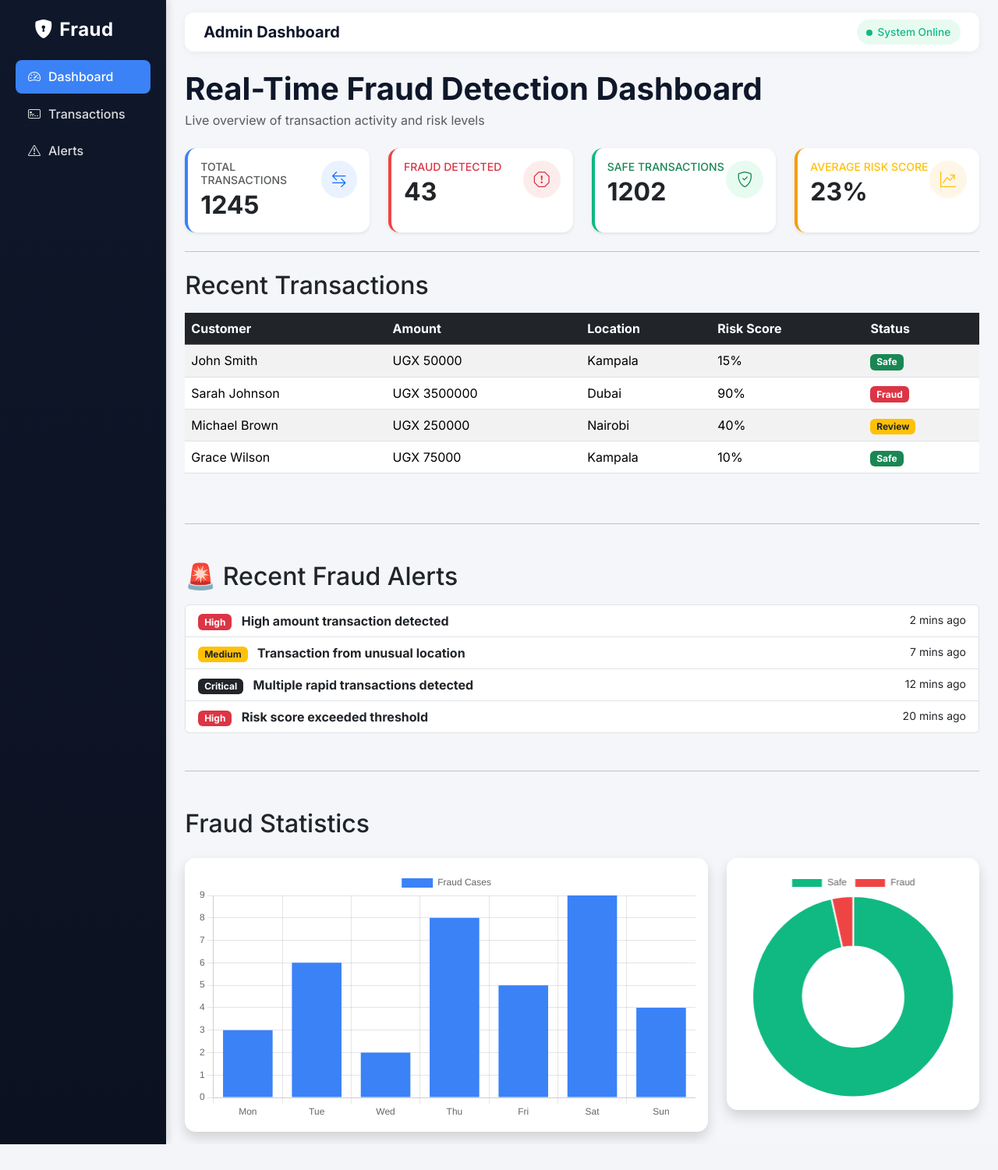
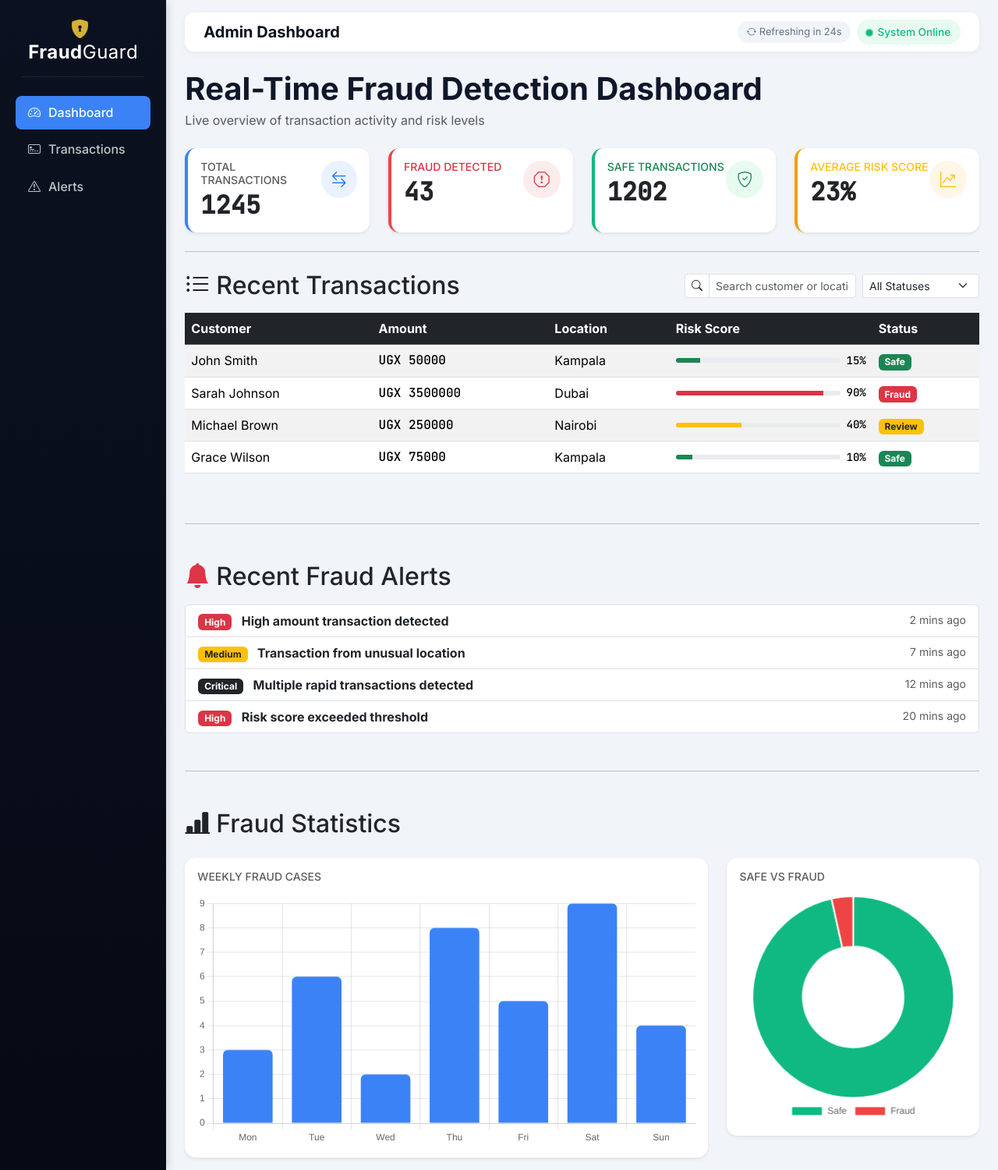
Before and after one commit to shamma-tendo/FraudDetectionSystem, a Django app: page / in a window 1280 px wide. Shown: the whole page at 78% size. Before the commit the page ends 1467 px from the top, so only its background shows below. Run offline with Django 5.2, Linux system fonts and the light colour scheme.

Commit message:
updated the dashboard

```diff
--- a/dashboard/templates/dashboard/base.html
+++ b/dashboard/templates/dashboard/base.html
@@ -14,14 +14,18 @@
 
     <!-- Google Font -->
     <link rel="preconnect" href="https://fonts.googleapis.com">
-    <link href="https://fonts.googleapis.com/css2?family=Inter:wght@400;500;600;700&display=swap" rel="stylesheet">
+    <link href="https://fonts.googleapis.com/css2?family=Inter:wght@400;500;600;700&family=JetBrains+Mono:wght@500&display=swap" rel="stylesheet">
+
+    <!-- Chart.js -->
+    <script src="https://cdn.jsdelivr.net/npm/chart.js"></script>
 
     <style>
         :root {
-            --brand-dark: #0f172a;
-            --brand-darker: #0b1120;
+            --brand-dark: #0b1120;
+            --brand-darker: #060a14;
             --brand-accent: #3b82f6;
-            --bg-soft: #f4f6f9;
+            --brand-gold: #d4af37;
+            --bg-soft: #f1f4f9;
         }
 
         body {
@@ -29,15 +33,23 @@
             background-color: var(--bg-soft);
         }
 
+        .mono { font-family: 'JetBrains Mono', monospace; }
+
         /* Sidebar */
         .sidebar {
             background: linear-gradient(180deg, var(--brand-dark) 0%, var(--brand-darker) 100%);
             box-shadow: 2px 0 10px rgba(0, 0, 0, 0.15);
         }
 
-        .sidebar h4 {
+        .sidebar-brand {
             font-weight: 700;
             letter-spacing: 0.5px;
+            border-bottom: 1px solid rgba(255,255,255,0.08);
+            padding-bottom: 1rem;
+        }
+
+        .sidebar-brand .bi {
+            color: var(--brand-gold);
         }
 
         .sidebar .nav-link {
@@ -45,7 +57,7 @@
             padding: 0.6rem 1rem;
             margin-bottom: 4px;
             font-weight: 500;
-            opacity: 0.85;
+            color: rgba(255,255,255,0.75);
             transition: all 0.2s ease;
         }
 
@@ -57,12 +69,12 @@
 
         .sidebar .nav-link:hover {
             background-color: rgba(255, 255, 255, 0.08);
-            opacity: 1;
+            color: #fff;
         }
 
         .sidebar .nav-link.active {
             background-color: var(--brand-accent);
-            opacity: 1;
+            color: #fff;
         }
 
         /* Top navbar */
@@ -93,9 +105,24 @@
             background-color: #10b981;
             border-radius: 50%;
             margin-right: 6px;
+            animation: pulse 1.6s infinite;
         }
 
-        /* Cards (shared styling hook for dashboard content) */
+        @keyframes pulse {
+            0% { box-shadow: 0 0 0 0 rgba(16,185,129,0.5); }
+            70% { box-shadow: 0 0 0 6px rgba(16,185,129,0); }
+            100% { box-shadow: 0 0 0 0 rgba(16,185,129,0); }
+        }
+
+        .refresh-pill {
+            font-size: 0.8rem;
+            color: #64748b;
+            background-color: #f1f4f9;
+            padding: 0.3rem 0.7rem;
+            border-radius: 999px;
+        }
+
+        /* Cards */
         .card {
             border: none;
             border-radius: 14px;
@@ -112,26 +139,26 @@
         <nav class="col-md-3 col-lg-2 d-md-block sidebar min-vh-100">
             <div class="position-sticky pt-4">
 
-                <h4 class="text-white text-center mb-4">
-                    <i class="bi bi-shield-lock-fill me-2"></i><span class = "me-4">Fraud</span>
+                <h4 class="text-white text-center sidebar-brand mx-3 mb-4">
+                    <i class="bi bi-shield-lock-fill me-2"></i>Fraud<span class="fw-light">Guard</span>
                 </h4>
 
                 <ul class="nav flex-column px-2">
 
                     <li class="nav-item">
-                        <a class="nav-link active text-white" href="/">
+                        <a class="nav-link active" href="/">
                             <i class="bi bi-speedometer2"></i>Dashboard
                         </a>
                     </li>
 
                     <li class="nav-item">
-                        <a class="nav-link text-white" href="#">
+                        <a class="nav-link" href="#">
                             <i class="bi bi-credit-card-2-front"></i>Transactions
                         </a>
                     </li>
 
                     <li class="nav-item">
-                        <a class="nav-link text-white" href="#">
+                        <a class="nav-link" href="#">
                             <i class="bi bi-exclamation-triangle"></i>Alerts
                         </a>
                     </li>
@@ -148,9 +175,15 @@
             <nav class="navbar top-navbar mb-4 px-3 py-2">
                 <div class="container-fluid px-2">
                     <span class="navbar-brand mb-0 h1">Admin Dashboard</span>
-                    <span class="status-pill">
-                        <span class="dot"></span>System Online
-                    </span>
+
+                    <div class="d-flex align-items-center gap-2">
+                        <span class="refresh-pill" id="refreshIndicator">
+                            <i class="bi bi-arrow-repeat"></i> Refreshing in <span id="refreshCountdown">30</span>s
+                        </span>
+                        <span class="status-pill">
+                            <span class="dot"></span>System Online
+                        </span>
+                    </div>
                 </div>
             </nav>
 
@@ -161,14 +194,28 @@
 
     </div>
 </div>
-<script src="https://cdn.jsdelivr.net/npm/chart.js"></script>
 
 <script src="https://cdn.jsdelivr.net/npm/bootstrap@5.3.3/dist/js/bootstrap.bundle.min.js"></script>
+
+<script>
+    // --- Auto-refresh (simulates real-time monitoring) ---
+    // Reloads the page every REFRESH_SECONDS. Swap this for an AJAX/fetch
+    // call to a JSON endpoint later if you want a no-reload live update.
+    const REFRESH_SECONDS = 30;
+    let secondsLeft = REFRESH_SECONDS;
+    const countdownEl = document.getElementById('refreshCountdown');
+
+    setInterval(() => {
+        secondsLeft -= 1;
+        if (secondsLeft <= 0) {
+            window.location.reload();
+        }
+        if (countdownEl) countdownEl.textContent = secondsLeft;
+    }, 1000);
+</script>
 
 {% block scripts %}
 {% endblock %}
 
 </body>
-
-</body>
 </html>
--- a/dashboard/templates/dashboard/dashboard.html
+++ b/dashboard/templates/dashboard/dashboard.html
@@ -18,7 +18,7 @@
                 <div class="d-flex justify-content-between align-items-start">
                     <div>
                         <h6 class="text-muted text-uppercase small mb-1">Total Transactions</h6>
-                        <h2 class="fw-bold mb-0">{{ total_transactions }}</h2>
+                        <h2 class="fw-bold mb-0 mono">{{ total_transactions }}</h2>
                     </div>
                     <div class="rounded-circle d-flex align-items-center justify-content-center"
                          style="width:48px;height:48px;background-color:#eaf2ff;">
@@ -36,7 +36,7 @@
                 <div class="d-flex justify-content-between align-items-start">
                     <div>
                         <h6 class="text-danger text-uppercase small mb-1">Fraud Detected</h6>
-                        <h2 class="fw-bold mb-0">{{ fraud_transactions }}</h2>
+                        <h2 class="fw-bold mb-0 mono">{{ fraud_transactions }}</h2>
                     </div>
                     <div class="rounded-circle d-flex align-items-center justify-content-center"
                          style="width:48px;height:48px;background-color:#fdecec;">
@@ -54,7 +54,7 @@
                 <div class="d-flex justify-content-between align-items-start">
                     <div>
                         <h6 class="text-success text-uppercase small mb-1">Safe Transactions</h6>
-                        <h2 class="fw-bold mb-0">{{ safe_transactions }}</h2>
+                        <h2 class="fw-bold mb-0 mono">{{ safe_transactions }}</h2>
                     </div>
                     <div class="rounded-circle d-flex align-items-center justify-content-center"
                          style="width:48px;height:48px;background-color:#e8fbf1;">
@@ -72,7 +72,7 @@
                 <div class="d-flex justify-content-between align-items-start">
                     <div>
                         <h6 class="text-warning text-uppercase small mb-1">Average Risk Score</h6>
-                        <h2 class="fw-bold mb-0">{{ average_risk }}%</h2>
+                        <h2 class="fw-bold mb-0 mono">{{ average_risk }}%</h2>
                     </div>
                     <div class="rounded-circle d-flex align-items-center justify-content-center"
                          style="width:48px;height:48px;background-color:#fef6e7;">
@@ -87,273 +87,195 @@
 
 <hr class="my-4">
 
+<div class="d-flex justify-content-between align-items-center mb-3 flex-wrap gap-2">
+    <h2 class="mb-0"><i class="bi bi-list-ul me-2"></i>Recent Transactions</h2>
 
-<h2 class="mb-3">
-    Recent Transactions
-</h2>
+    <!-- 🔍 Search + filter controls (client-side, no backend change needed) -->
+    <div class="d-flex gap-2 flex-wrap">
+        <div class="input-group input-group-sm" style="width: 220px;">
+            <span class="input-group-text bg-white"><i class="bi bi-search"></i></span>
+            <input type="text" id="txnSearch" class="form-control" placeholder="Search customer or location...">
+        </div>
 
+        <select id="statusFilter" class="form-select form-select-sm" style="width: 150px;">
+            <option value="all">All Statuses</option>
+            <option value="Fraud">Fraud</option>
+            <option value="Review">Review</option>
+            <option value="Safe">Safe</option>
+        </select>
+    </div>
+</div>
 
 <div class="table-responsive">
-
-
-<table class="table table-striped table-hover">
-
+<table class="table table-striped table-hover align-middle" id="txnTable">
 
 <thead class="table-dark">
-
-
 <tr>
-
-<th>
-Customer
-</th>
-
-
-<th>
-Amount
-</th>
-
-
-<th>
-Location
-</th>
-
-
-<th>
-Risk Score
-</th>
-
-
-<th>
-Status
-</th>
-
-
+    <th>Customer</th>
+    <th>Amount</th>
+    <th>Location</th>
+    <th>Risk Score</th>
+    <th>Status</th>
 </tr>
-
-
 </thead>
 
+<tbody>
+{% for transaction in transactions %}
+<tr data-status="{{ transaction.status }}"
+    data-search="{{ transaction.customer|lower }} {{ transaction.location|lower }}">
 
-
-<tbody>
-
-
-{% for transaction in transactions %}
-
-
-<tr>
-
-
+    <td>{{ transaction.customer }}</td>
+    <td class="mono">UGX {{ transaction.amount }}</td>
+    <td>{{ transaction.location }}</td>
+    <td style="min-width: 140px;">
+        <div class="d-flex align-items-center gap-2">
+            <div class="progress flex-grow-1" style="height: 6px;">
+                <div class="progress-bar
+                    {% if transaction.risk >= 70 %}bg-danger
+                    {% elif transaction.risk >= 40 %}bg-warning
+                    {% else %}bg-success{% endif %}"
+                    style="width: {{ transaction.risk }}%;">
+                </div>
+            </div>
+            <span class="mono small">{{ transaction.risk }}%</span>
+        </div>
+    </td>
     <td>
-{{ transaction.customer }}
+        {% if transaction.status == "Fraud" %}
+            <span class="badge bg-danger">{{ transaction.status }}</span>
+        {% elif transaction.status == "Review" %}
+            <span class="badge bg-warning text-dark">{{ transaction.status }}</span>
+        {% else %}
+            <span class="badge bg-success">{{ transaction.status }}</span>
+        {% endif %}
     </td>
-
-
-<td>
-UGX {{ transaction.amount }}
-</td>
-
-
-<td>
-{{ transaction.location }}
-</td>
-
-
-<td>
-{{ transaction.risk }}%
-</td>
-
-
-
-<td>
-
-
-{% if transaction.status == "Fraud" %}
-
-
-<span class="badge bg-danger">
-
-{{ transaction.status }}
-
-</span>
-
-
-{% elif transaction.status == "Review" %}
-
-
-<span class="badge bg-warning text-dark">
-
-{{ transaction.status }}
-
-</span>
-
-
-{% else %}
-
-
-<span class="badge bg-success">
-
-{{ transaction.status }}
-
-</span>
-
-
-{% endif %}
-
-
-</td>
-
-
-
 </tr>
-
-
 {% endfor %}
-
-
-
 </tbody>
-
 
 </table>
 
-
+<p class="text-muted small d-none" id="noResultsMsg">No transactions match your search/filter.</p>
 </div>
 
 <hr class="my-5">
 
-<h2 class="mb-3">
-    🚨 Recent Fraud Alerts
-</h2>
+<h2 class="mb-3"><i class="bi bi-bell-fill text-danger me-2"></i>Recent Fraud Alerts</h2>
 
 <div class="list-group">
-
 {% for alert in alerts %}
-
 <div class="list-group-item">
-
     <div class="d-flex justify-content-between">
-
         <div>
-
             {% if alert.severity == "Critical" %}
-
-<span class="badge bg-dark">
-Critical
-</span>
-
+                <span class="badge bg-dark">Critical</span>
             {% elif alert.severity == "High" %}
-
-<span class="badge bg-danger">
-High
-</span>
-
+                <span class="badge bg-danger">High</span>
             {% else %}
-
-<span class="badge bg-warning text-dark">
-Medium
-</span>
-
+                <span class="badge bg-warning text-dark">Medium</span>
             {% endif %}
-
-<strong class="ms-2">
-
-{{ alert.message }}
-
-</strong>
-
+            <strong class="ms-2">{{ alert.message }}</strong>
         </div>
-
-<small>
-
-{{ alert.time }}
-
-</small>
-
+        <small class="text-muted">{{ alert.time }}</small>
     </div>
-
 </div>
-
 {% endfor %}
-
 </div>
 
 <hr class="my-5">
 
-<h2 class="mb-4">
-    Fraud Statistics
-</h2>
+<h2 class="mb-4"><i class="bi bi-bar-chart-line-fill me-2"></i>Fraud Statistics</h2>
 
-<div class="row">
-
+<div class="row g-4">
     <div class="col-lg-8">
-
-        <div class="card shadow">
-
+        <div class="card shadow-sm">
             <div class="card-body">
-
+                <h6 class="text-muted text-uppercase small mb-3">Weekly Fraud Cases</h6>
                 <canvas id="fraudChart"></canvas>
-
             </div>
-
         </div>
-
     </div>
 
     <div class="col-lg-4">
-
-        <div class="card shadow">
-
+        <div class="card shadow-sm">
             <div class="card-body">
-
+                <h6 class="text-muted text-uppercase small mb-3">Safe vs Fraud</h6>
                 <canvas id="riskChart"></canvas>
-
+            </div>
+        </div>
+    </div>
 </div>
 
-        </div>
-
-    </div>
-
-</div>
-
+<!-- 📊 Real data passed safely from Django views (see notes below) -->
+{{ weekly_labels|json_script:"weekly-labels-data" }}
+{{ weekly_fraud_counts|json_script:"weekly-fraud-data" }}
+{{ safe_transactions|json_script:"safe-count-data" }}
+{{ fraud_transactions|json_script:"fraud-count-data" }}
 
 {% endblock %}
 
 {% block scripts %}
+<script>
+    // ---------- 🔍 Search + status filter for transactions table ----------
+    const searchInput = document.getElementById('txnSearch');
+    const statusFilter = document.getElementById('statusFilter');
+    const rows = document.querySelectorAll('#txnTable tbody tr');
+    const noResultsMsg = document.getElementById('noResultsMsg');
 
-<script>
+    function applyFilters() {
+        const term = searchInput.value.trim().toLowerCase();
+        const status = statusFilter.value;
+        let visibleCount = 0;
 
-const fraudChart = document.getElementById("fraudChart").getContext("2d");
+        rows.forEach(row => {
+            const matchesSearch = row.dataset.search.includes(term);
+            const matchesStatus = status === 'all' || row.dataset.status === status;
+            const show = matchesSearch && matchesStatus;
+            row.classList.toggle('d-none', !show);
+            if (show) visibleCount++;
+        });
 
-new Chart(fraudChart, {
+        noResultsMsg.classList.toggle('d-none', visibleCount !== 0);
+    }
+
+    searchInput.addEventListener('input', applyFilters);
+    statusFilter.addEventListener('change', applyFilters);
+
+    // ---------- 📊 Charts using real Django data ----------
+    const weeklyLabels = JSON.parse(document.getElementById('weekly-labels-data').textContent);
+    const weeklyFraudCounts = JSON.parse(document.getElementById('weekly-fraud-data').textContent);
+    const safeCount = JSON.parse(document.getElementById('safe-count-data').textContent);
+    const fraudCount = JSON.parse(document.getElementById('fraud-count-data').textContent);
+
+    new Chart(document.getElementById("fraudChart").getContext("2d"), {
         type: "bar",
         data: {
-        labels: ["Mon", "Tue", "Wed", "Thu", "Fri", "Sat", "Sun"],
+            labels: weeklyLabels,
             datasets: [{
                 label: "Fraud Cases",
-            data: [3, 6, 2, 8, 5, 9, 4],
-            backgroundColor: "#3b82f6"
+                data: weeklyFraudCounts,
+                backgroundColor: "#3b82f6",
+                borderRadius: 6
             }]
+        },
+        options: {
+            plugins: { legend: { display: false } },
+            scales: { y: { beginAtZero: true } }
         }
     });
 
-const riskChart = document.getElementById("riskChart").getContext("2d");
-
-new Chart(riskChart, {
+    new Chart(document.getElementById("riskChart").getContext("2d"), {
         type: "doughnut",
         data: {
             labels: ["Safe", "Fraud"],
             datasets: [{
-            data: [1202, 43],
-            backgroundColor: [
-                "#10b981",
-                "#ef4444"
-            ]
+                data: [safeCount, fraudCount],
+                backgroundColor: ["#10b981", "#ef4444"]
             }]
+        },
+        options: {
+            plugins: { legend: { position: 'bottom' } }
         }
     });
-
 </script>
-
 {% endblock %}
--- a/dashboard/views.py
+++ b/dashboard/views.py
@@ -81,6 +81,9 @@ def dashboard(request):
 
         "transactions": transactions,
           "alerts": alerts,
+           # NEW — needed for the fraud-cases-per-day bar chart
+    "weekly_labels": ["Mon", "Tue", "Wed", "Thu", "Fri", "Sat", "Sun"],
+    "weekly_fraud_counts": [3, 6, 2, 8, 5, 9, 4],  # replace with a real DB query, e.g. grouped by day
 
     }
 
```
Lines whose indentation alone changed are shown as unchanged.
